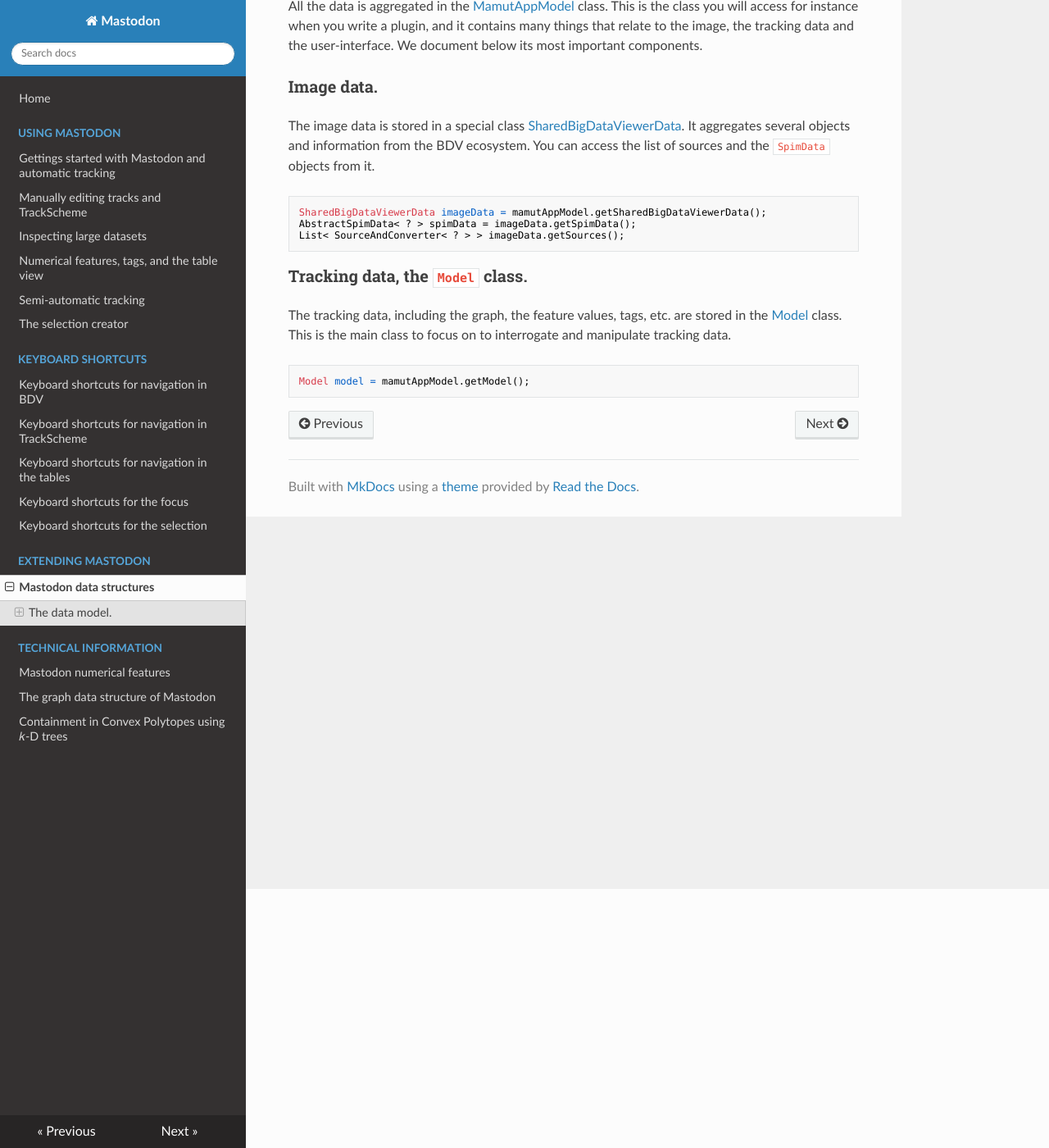
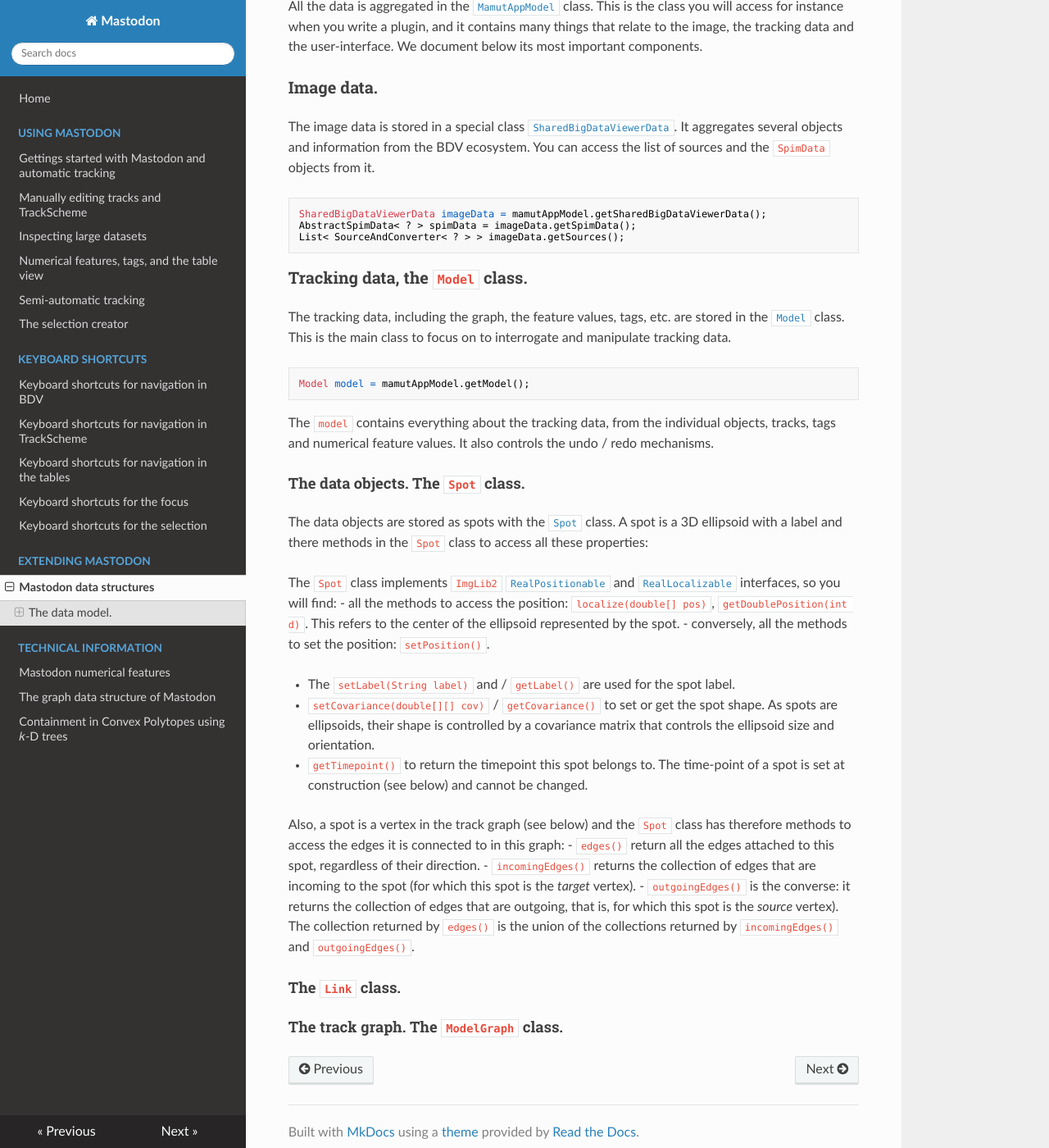
Before and after one commit to mastodon-sc/mastodon-documentation, an MkDocs documentation site: the page built from docs/partC/mastodon_data_structures.md, in a window 1280 px wide and 1400 px high, scrolled down 316 px. Shown: the whole window at 82% size. Built offline with MkDocs 1.6.1, drawn with Linux system fonts in a browser that asks for light colours; nearby versions of some CDN libraries.

Commit message:
WIP: data structure.

````diff
--- a/docs/partC/mastodon_data_structures.md
+++ b/docs/partC/mastodon_data_structures.md
@@ -5,13 +5,13 @@ This page will walk you through the data structure in Mastodon from a Java progr
 
 ## The data model.
 
-All the data is aggregated in the [MamutAppModel](https://github.com/mastodon-sc/mastodon/blob/master/src/main/java/org/mastodon/mamut/MamutAppModel.java) class.
+All the data is aggregated in the [`MamutAppModel`](https://github.com/mastodon-sc/mastodon/blob/master/src/main/java/org/mastodon/mamut/MamutAppModel.java) class.
 This is the class you will access for instance when you write a plugin, and it contains many things that relate to the image, the tracking data and the user-interface.
 We document below its most important components.
 
 ### Image data.
 
-The image data is stored in a special class [SharedBigDataViewerData](https://github.com/mastodon-sc/mastodon/blob/master/src/main/java/org/mastodon/views/bdv/SharedBigDataViewerData.java).
+The image data is stored in a special class [`SharedBigDataViewerData`](https://github.com/mastodon-sc/mastodon/blob/master/src/main/java/org/mastodon/views/bdv/SharedBigDataViewerData.java).
 It aggregates several objects and information from the BDV ecosystem.
 You can access the list of sources and the `SpimData` objects from it.
 ```java
@@ -22,8 +22,37 @@ List< SourceAndConverter< ? > > imageData.getSources();
 
 ### Tracking data, the `Model` class.
 
-The tracking data, including the graph, the feature values, tags, etc. are stored in the [Model](https://github.com/mastodon-sc/mastodon/blob/master/src/main/java/org/mastodon/mamut/model/Model.java) class.
+The tracking data, including the graph, the feature values, tags, etc. are stored in the [`Model`](https://github.com/mastodon-sc/mastodon/blob/master/src/main/java/org/mastodon/mamut/model/Model.java) class.
 This is the main class to focus on to interrogate and manipulate tracking data.
+
 ```java
 Model model = mamutAppModel.getModel();
 ```
+
+The `model` contains everything about the tracking data, from the individual objects, tracks, tags and numerical feature values.
+It also controls the undo / redo mechanisms.
+
+#### The data objects. The `Spot` class.
+
+The data objects are stored as spots with the [`Spot`](https://github.com/mastodon-sc/mastodon/blob/master/src/main/java/org/mastodon/mamut/model/Spot.java) class.
+A spot is a 3D ellipsoid with a label and there methods in the `Spot` class to access all these properties:
+
+The `Spot` class implements `ImgLib2` [`RealPositionable`](https://javadoc.scijava.org/ImgLib2/net/imglib2/RealPositionable.html) and [`RealLocalizable`](https://javadoc.scijava.org/ImgLib2/net/imglib2/RealLocalizable.html) interfaces, so you will find:
+- all the methods to access the position: `localize(double[] pos)`, `getDoublePosition(int d)`. This refers to the center of the ellipsoid represented by the spot.
+- conversely, all the methods to set the position: `setPosition()`.
+
+- The `setLabel(String label)` and / `getLabel()` are used for the spot label.
+- `setCovariance(double[][] cov)` / `getCovariance()` to set or get the spot shape. As spots are ellipsoids, their shape is controlled by a covariance matrix that controls the ellipsoid size and orientation.
+- `getTimepoint()` to return the timepoint this spot belongs to. The time-point of a spot is set at construction (see below) and cannot be changed.
+
+Also, a spot is a vertex in the track graph (see below) and the `Spot` class has therefore methods to access the edges it is connected to in this graph:
+- `edges()` return all the edges attached to this spot, regardless of their direction.
+- `incomingEdges()` returns the collection of edges that are incoming to the spot (for which this spot is the _target_ vertex).
+- `outgoingEdges()` is the converse: it returns the collection of edges that are outgoing, that is, for which this spot is the _source_ vertex).
+The collection returned by `edges()` is the union of the collections returned by `incomingEdges()` and `outgoingEdges()`.
+
+#### The `Link` class.
+
+#### The track graph. The `ModelGraph` class.
+
+####
````
